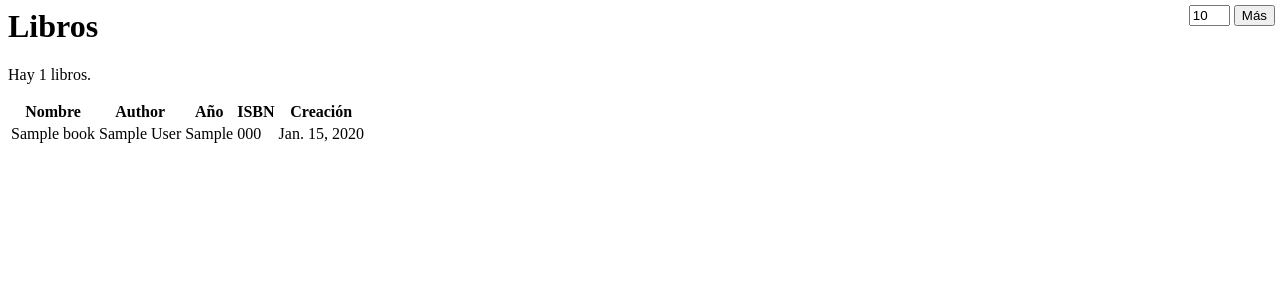
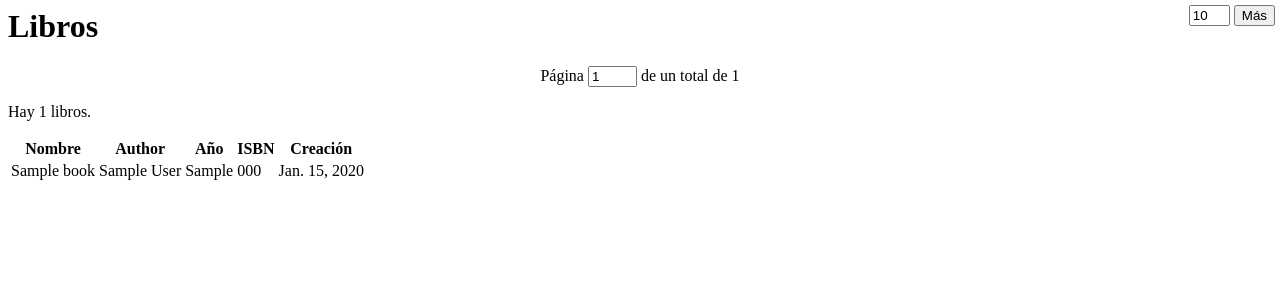
Before and after one commit to makigas/ejemplos-paginacion, a Django app: page /books/ in a window 1280 px wide. Shown: the top 300 px of the page. Run offline with Django 4.2, Linux system fonts and the light colour scheme; tables that the repository leaves empty hold one stand-in row (values such as "Sample post").

Commit message:
Ejemplo con paginación offset-limit

```diff
--- a/books/templates/books/list.html
+++ b/books/templates/books/list.html
@@ -1,6 +1,19 @@
 <h1>Libros</h1>
 
 {% if books %}
+<form id="search" method="GET">
+	{% if page > 1 %}
+	<a href="?page={{ page|add:"-1" }}">Anterior</a>
+	{% endif %}
+	<span>
+	Página <input size="3" type="text" name="page" value="{{ page }}">
+	de un total de {{ pages }}
+	</span>
+	{% if page < pages %}
+	<a href="?page={{ page|add:1 }}">Siguiente</a>
+	{% endif %}
+</form>
+
 <p>Hay {{ count }} libros.</p>
 <table>
 	<thead>
@@ -37,4 +50,6 @@
 
 <style>
 	#insert { position: absolute; right: 5px; top: 5px; }
+	#search { display: flex; justify-content: space-between; text-align: center; }
+	#search span { flex: 1; }
 </style>
--- a/books/views.py
+++ b/books/views.py
@@ -3,6 +3,7 @@ from django.views.decorators.http import require_POST, require_GET
 from .models import Book
 from random import randint
 from faker import Faker
+import math
 
 
 @require_POST
@@ -20,7 +21,16 @@ def insert_books(request):
 
 @require_GET
 def list_books(request):
-    book_count = Book.objects.count()
+    page = int(request.GET.get('page', 1))
+    per_page = int(request.GET.get('limit', 25))
+    total = Book.objects.count()
+
+    offset = (page - 1) * per_page
+    pages = int(math.ceil(total / per_page))
+
     books_list = Book.objects.all().order_by('-created_at')
-    context = {'books': books_list, 'count': book_count}
+    books_list = books_list[offset:offset+per_page]
+    context = {'books': books_list, 'count': total,
+               'page': page, 'per_page': per_page,
+               'pages': pages}
     return render(request, 'books/list.html', context)
```
